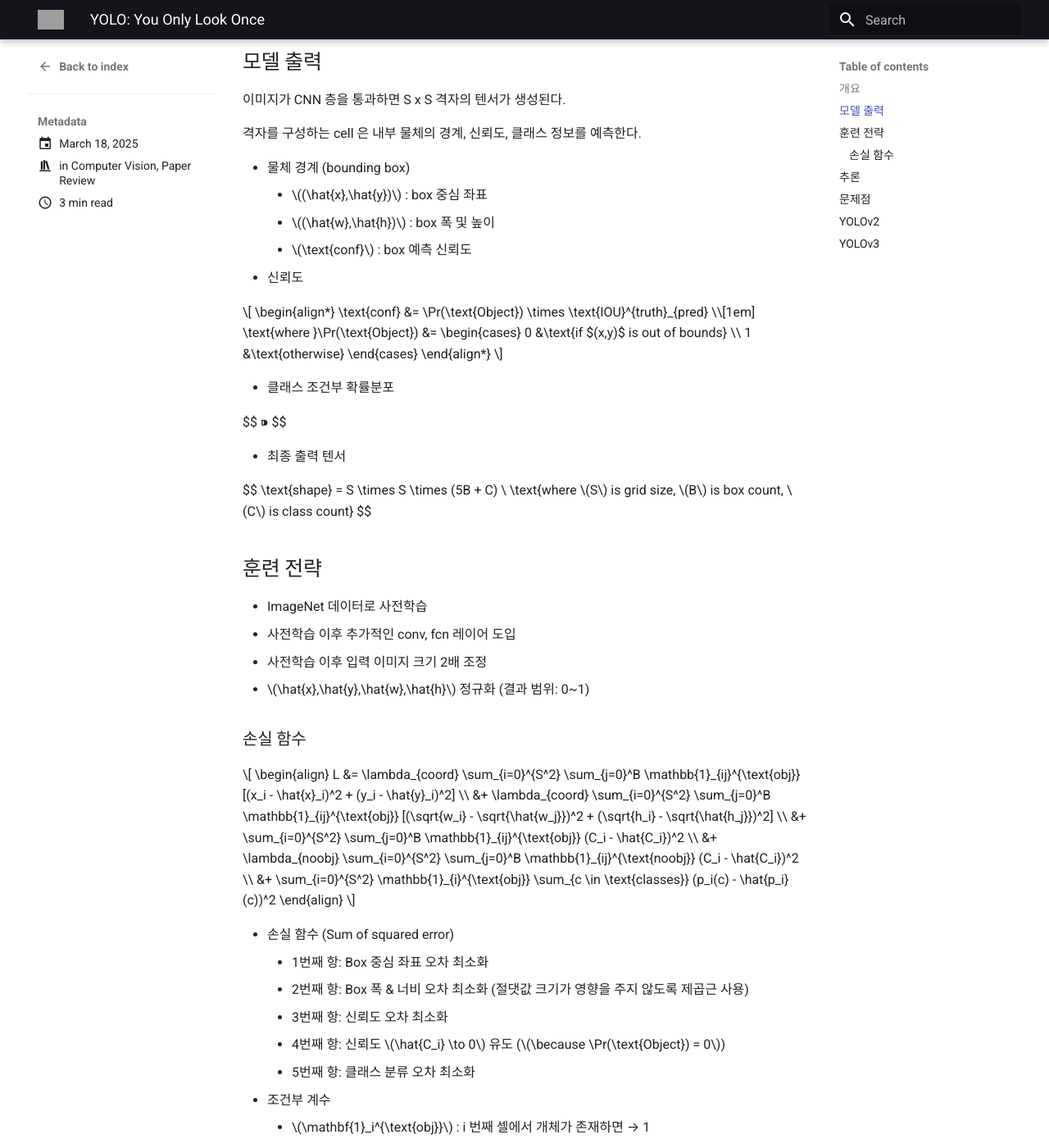
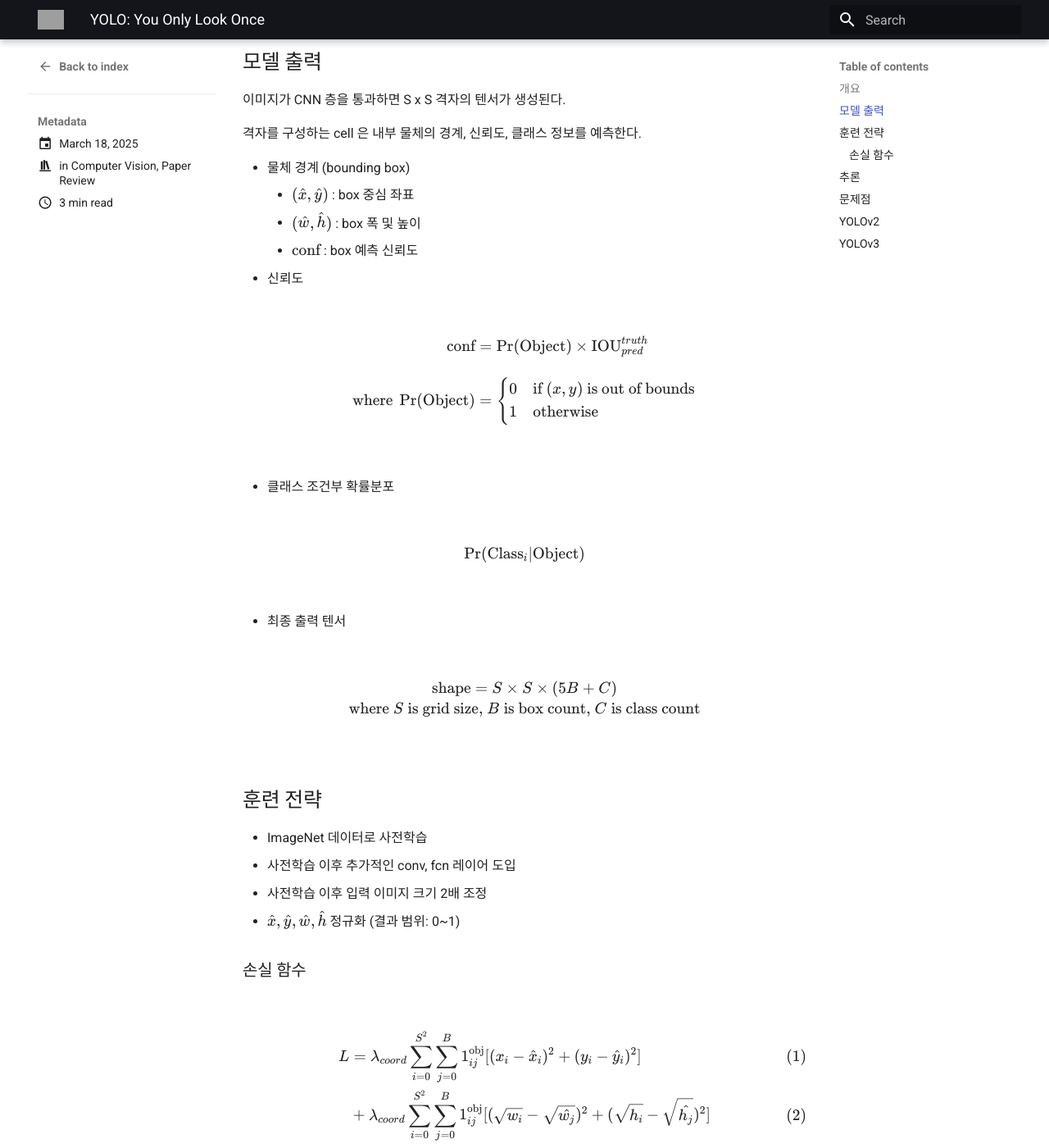
Before and after one commit to LazoYoung/naru-devlog, an MkDocs documentation site: the page built from docs/posts/yolo.md, in a window 1280 px wide and 1400 px high, scrolled down 1092 px. Shown: the whole window at 82% size. Built offline with MkDocs 1.6.1 and Material for MkDocs 9.7.7, drawn with Linux system fonts in a browser that asks for light colours; nearby versions of some CDN libraries; library files that are not in the unit come from our copies; part of the change alters nothing that is shown; some of the changed text lies outside the part shown; grey boxes are pictures that could not be loaded.

```diff
--- /dev/null
+++ b/docs/javascripts/katex.js
@@ -0,0 +1,10 @@
+document$.subscribe(({ body }) => {
+  renderMathInElement(body, {
+    delimiters: [
+      { left: "$$",  right: "$$",  display: true },
+      { left: "$",   right: "$",   display: false },
+      { left: "\\(", right: "\\)", display: false },
+      { left: "\\[", right: "\\]", display: true }
+    ],
+  })
+})
--- a/docs/posts/yolo.md
+++ b/docs/posts/yolo.md
@@ -47,17 +47,17 @@ $$
 
 - 클래스 조건부 확률분포
 
-  $$
-  ⁍
-  $$
+$$
+\Pr(\text{Class}_i|\text{Object})
+$$
 
 - 최종 출력 텐서
 
-  $$
-  \text{shape} = S \times S \times (5B + C)
-  \\
-  \text{where $S$ is grid size, $B$ is box count, $C$ is class count}
-  $$
+$$
+\text{shape} = S \times S \times (5B + C)
+\\
+\text{where $S$ is grid size, $B$ is box count, $C$ is class count}
+$$
 
 
 ## 훈련 전략
```
Also changed, not shown: 1 other file.
